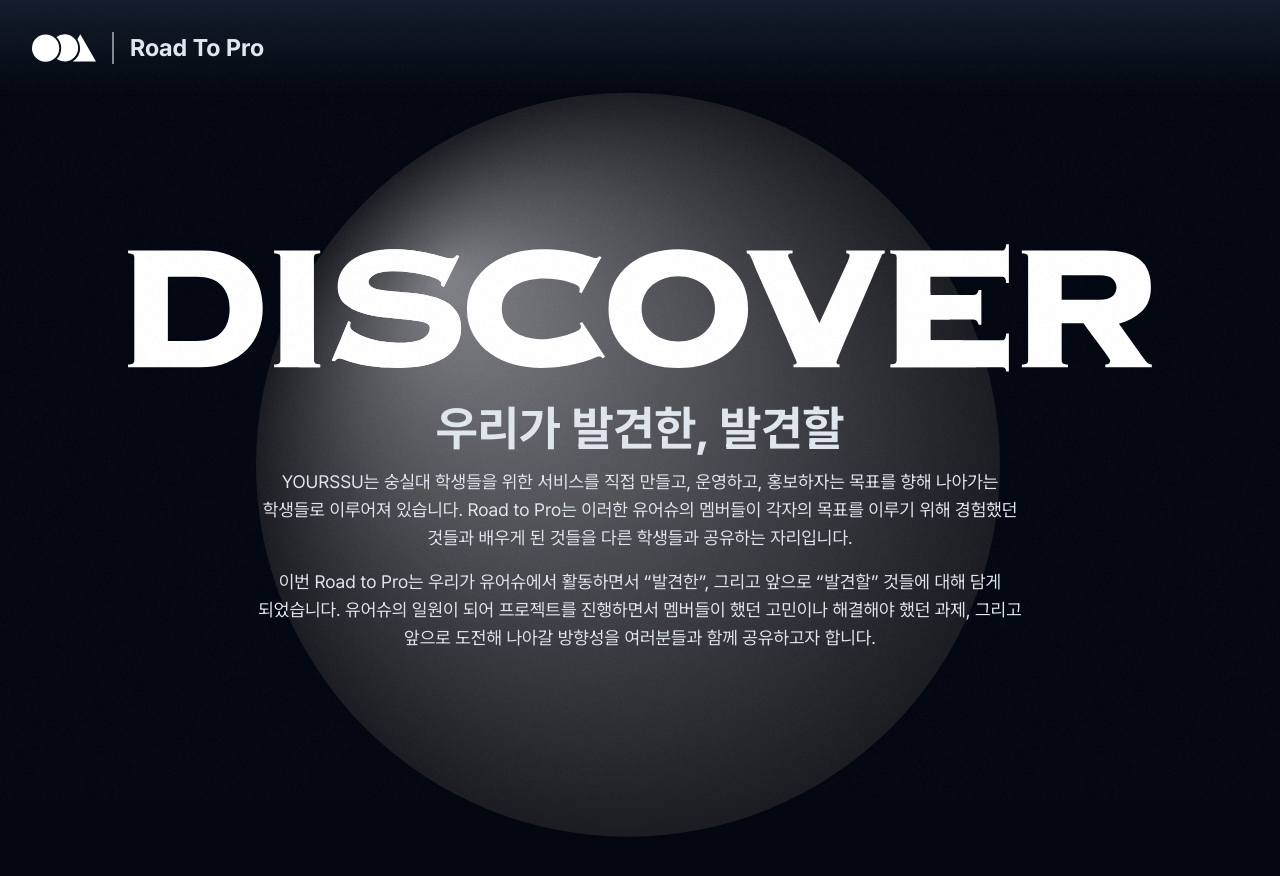
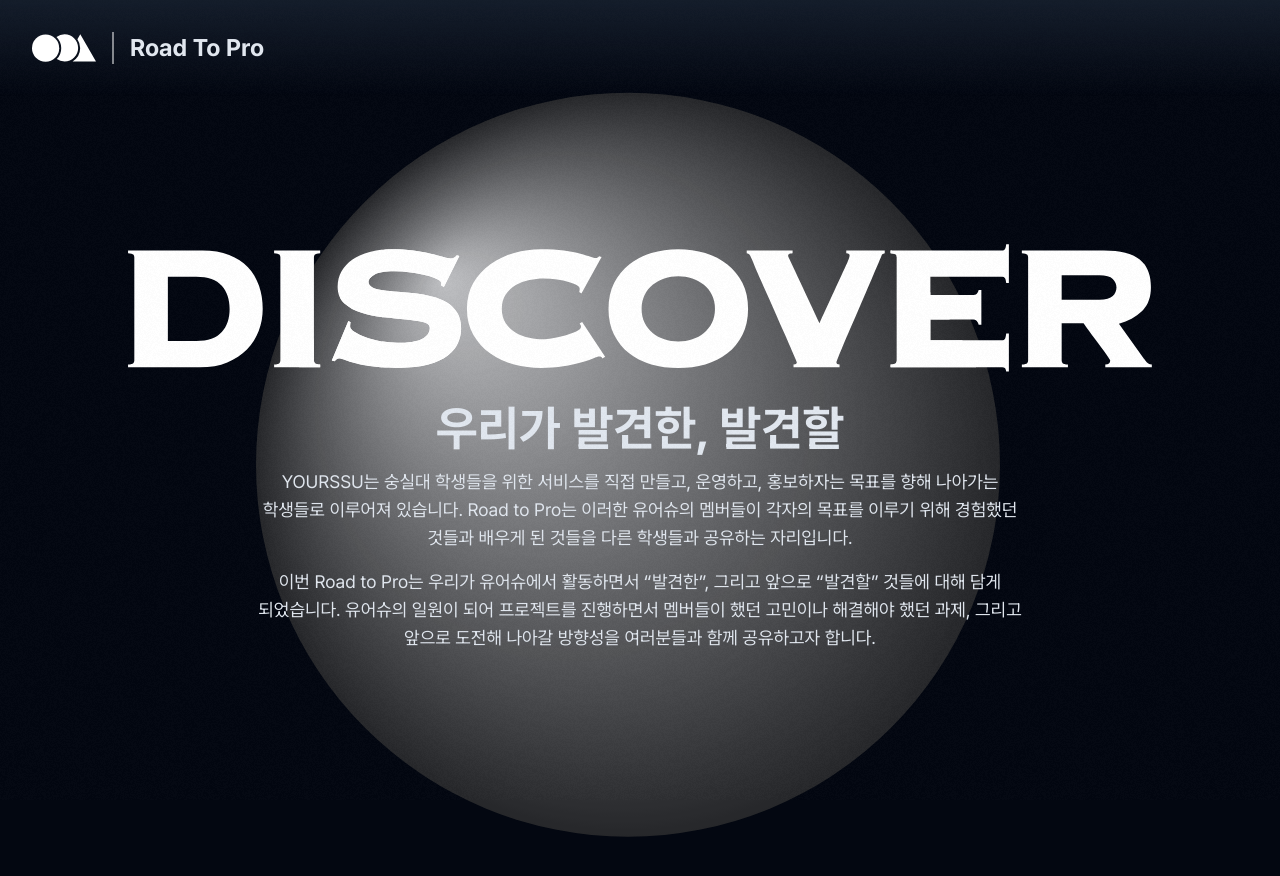
Before and after one commit to yourssu/road-to-pro-discover, a React (Vite) app: page / in a window 1280 px wide. Shown: the top 876 px of the page. Built offline with nearby package versions, Linux system fonts and the light colour scheme; some icons are missing.

Commit message:
feat: brighten circles

```diff
--- a/src/components/CircleBackground.tsx
+++ b/src/components/CircleBackground.tsx
@@ -68,7 +68,7 @@ export default function CircleBackground({
       <svg
         viewBox="0 0 100 100"
         className={cn(
-          "overflow-visible absolute inset-0 opacity-50",
+          "overflow-visible absolute inset-0 opacity-75",
           deviceOrientation === "horizontal"
             ? "w-full top-1/2 -translate-y-1/2"
             : "w-[100vh] h-[100vh] left-1/2 -translate-x-1/2",
```
